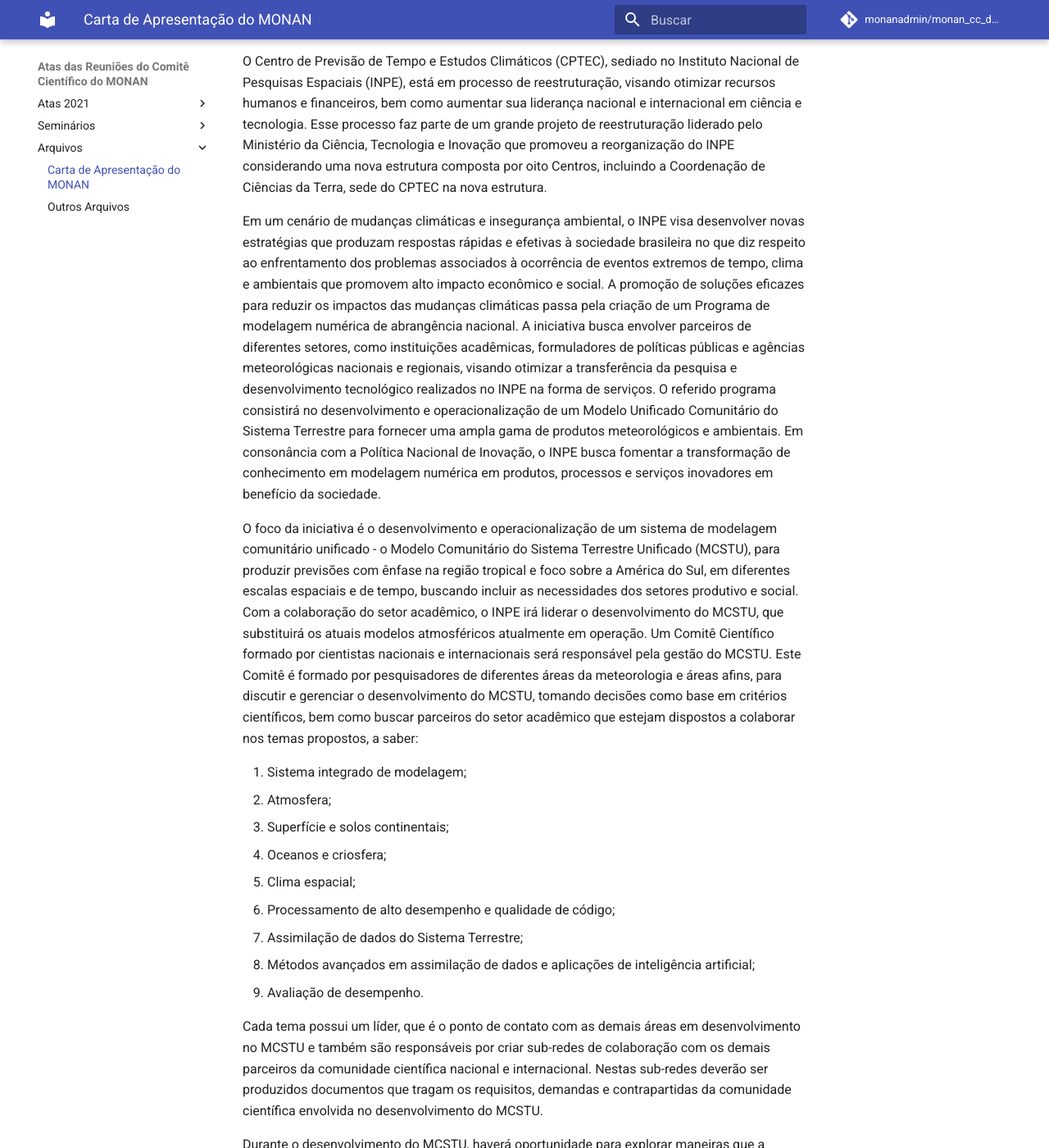
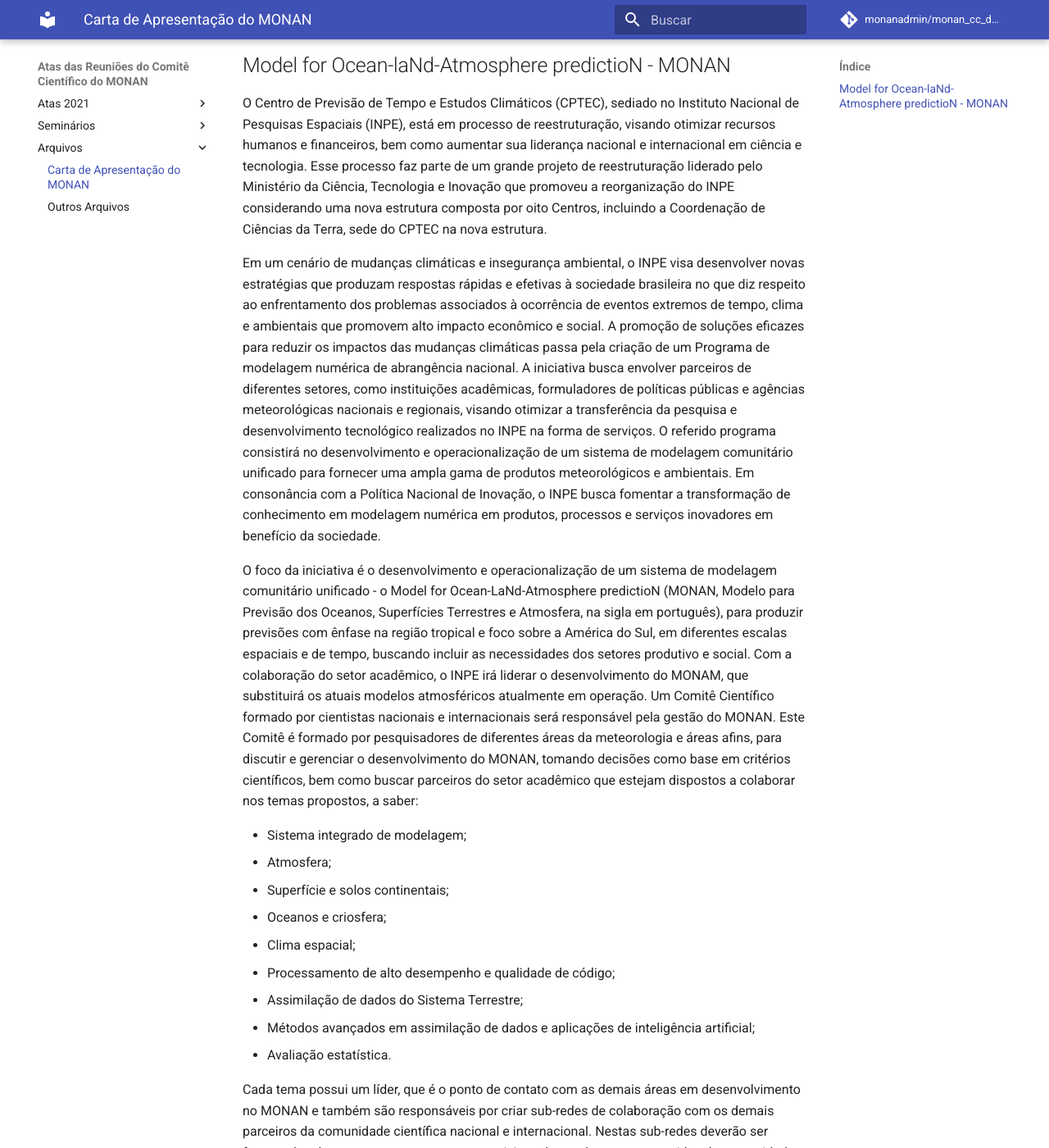
Before and after one commit to monanadmin/monan_cc_docs, an MkDocs documentation site: the page built from docs/carta_apres_monan.md, in a window 1280 px wide and 1400 px high, scrolled down 357 px. Shown: the whole window at 82% size. Built offline with MkDocs 1.6.1 and Material for MkDocs 9.7.7, drawn with Linux system fonts in a browser that asks for light colours; comment, search, counter and statistics services are not loaded; some of the changed text lies outside the part shown.

Commit message:
Atualizando arquivo docs/carta_apres_monan.md

```diff
--- a/docs/carta_apres_monan.md
+++ b/docs/carta_apres_monan.md
@@ -4,29 +4,32 @@
     * Versão apresentada ao Comitê Científico em 30 de Agosto de 2021;
     * Novas versões com atualizações e correções serão mantidas nesta página ([link](https://github.com/monanadmin/monan_cc_docs/commits/master/docs/carta_apres_monan.md) para o histórico das atualizações).
 
-# Modelo Unificado Comunitário do Sistema Terrestre
+# Modelo Para Previsão dos Oceanos, Superfícies Terrestres e Atmosfera
 
+## Model for Ocean-laNd-Atmosphere predictioN - MONAN
 
 O Centro de Previsão de Tempo e Estudos Climáticos (CPTEC), sediado no Instituto Nacional de Pesquisas Espaciais (INPE), está em processo de reestruturação, visando otimizar recursos humanos e financeiros, bem como aumentar sua liderança nacional e internacional em ciência e tecnologia. Esse processo faz parte de um grande projeto de reestruturação liderado pelo Ministério da Ciência, Tecnologia e Inovação que promoveu a reorganização do INPE considerando uma nova estrutura composta por oito Centros, incluindo a Coordenação de Ciências da Terra, sede do CPTEC na nova estrutura.
 
-Em um cenário de mudanças climáticas e insegurança ambiental, o INPE visa desenvolver novas estratégias que produzam respostas rápidas e efetivas à sociedade brasileira no que diz respeito ao enfrentamento dos problemas associados à ocorrência de eventos extremos de tempo, clima e ambientais que promovem alto impacto econômico e social. A promoção de soluções eficazes para reduzir os impactos das mudanças climáticas passa pela criação de um Programa de modelagem numérica de abrangência nacional. A iniciativa busca envolver parceiros de diferentes setores, como instituições acadêmicas, formuladores de políticas públicas e agências meteorológicas nacionais e regionais, visando otimizar a transferência da pesquisa e desenvolvimento tecnológico realizados no INPE na forma de serviços. O referido programa consistirá no desenvolvimento e operacionalização de um Modelo Unificado Comunitário do Sistema Terrestre para fornecer uma ampla gama de produtos meteorológicos e ambientais. Em consonância com a Política Nacional de Inovação, o INPE busca fomentar a transformação de conhecimento em modelagem numérica em produtos, processos e serviços inovadores em benefício da sociedade.
+Em um cenário de mudanças climáticas e insegurança ambiental, o INPE visa desenvolver novas estratégias que produzam respostas rápidas e efetivas à sociedade brasileira no que diz respeito ao enfrentamento dos problemas associados à ocorrência de eventos extremos de tempo, clima e ambientais que promovem alto impacto econômico e social. A promoção de soluções eficazes para reduzir os impactos das mudanças climáticas passa pela criação de um Programa de modelagem numérica de abrangência nacional. A iniciativa busca envolver parceiros de diferentes setores, como instituições acadêmicas, formuladores de políticas públicas e agências meteorológicas nacionais e regionais, visando otimizar a transferência da pesquisa e desenvolvimento tecnológico realizados no INPE na forma de serviços. O referido programa consistirá no desenvolvimento e operacionalização de um sistema de modelagem comunitário unificado para fornecer uma ampla gama de produtos meteorológicos e ambientais. Em consonância com a Política Nacional de Inovação, o INPE busca fomentar a transformação de conhecimento em modelagem numérica em produtos, processos e serviços inovadores em benefício da sociedade.
 
-O foco da iniciativa é o desenvolvimento e operacionalização de um sistema de modelagem comunitário unificado - o Modelo Comunitário do Sistema Terrestre Unificado (MCSTU), para produzir previsões com ênfase na região tropical e foco sobre a América do Sul, em diferentes escalas espaciais e de tempo, buscando incluir as necessidades dos setores produtivo e social. Com a colaboração do setor acadêmico, o INPE irá liderar o desenvolvimento do MCSTU,  que substituirá os atuais modelos atmosféricos atualmente em operação. Um Comitê Científico formado por cientistas nacionais e internacionais será responsável pela gestão do MCSTU. Este Comitê é formado por pesquisadores de diferentes áreas da meteorologia e áreas afins, para discutir e gerenciar o desenvolvimento do MCSTU, tomando decisões como base em critérios científicos, bem como buscar parceiros do setor acadêmico que estejam dispostos a colaborar nos temas propostos, a saber:
+O foco da iniciativa é o desenvolvimento e operacionalização de um sistema de modelagem comunitário unificado - o Model for Ocean-LaNd-Atmosphere predictioN (MONAN, Modelo para Previsão dos Oceanos, Superfícies Terrestres e Atmosfera, na sigla em português), para produzir previsões com ênfase na região tropical e foco sobre a América do Sul, em diferentes escalas espaciais e de tempo, buscando incluir as necessidades dos setores produtivo e social. Com a colaboração do setor acadêmico, o INPE irá liderar o desenvolvimento do MONAM, que substituirá os atuais modelos atmosféricos atualmente em operação. Um Comitê Científico formado por cientistas nacionais e internacionais será responsável pela gestão do MONAN. Este Comitê é formado por pesquisadores de diferentes áreas da meteorologia e áreas afins, para discutir e gerenciar o desenvolvimento do MONAN, tomando decisões como base em critérios científicos, bem como buscar parceiros do setor acadêmico que estejam dispostos a colaborar nos temas propostos, a saber:
 
-1. Sistema integrado de modelagem;
-2. Atmosfera;
-3. Superfície e solos continentais;
-4. Oceanos e criosfera;
-5. Clima espacial;
-6. Processamento de alto desempenho e qualidade de código;
-7. Assimilação de dados do Sistema Terrestre;
-8. Métodos avançados em assimilação de dados e aplicações de inteligência artificial;
-9. Avaliação de desempenho.
+* Sistema integrado de modelagem;
+* Atmosfera;
+* Superfície e solos continentais;
+* Oceanos e criosfera;
+* Clima espacial;
+* Processamento de alto desempenho e qualidade de código;
+* Assimilação de dados do Sistema Terrestre;
+* Métodos avançados em assimilação de dados e aplicações de inteligência artificial;
+* Avaliação estatística.
 
-Cada tema possui um líder, que é o ponto de contato com as demais áreas em desenvolvimento no MCSTU e também são responsáveis por criar sub-redes de colaboração com os demais parceiros da comunidade científica nacional e internacional. Nestas sub-redes deverão ser produzidos documentos que tragam os requisitos, demandas e contrapartidas da comunidade científica envolvida no desenvolvimento do MCSTU.
+Cada tema possui um líder, que é o ponto de contato com as demais áreas em desenvolvimento no MONAN e também são responsáveis por criar sub-redes de colaboração com os demais parceiros da comunidade científica nacional e internacional. Nestas sub-redes deverão ser formatados documentos que tragam os requisitos, demandas e contrapartidas da comunidade científica envolvida no desenvolvimento do MONAN.
 
-Durante o desenvolvimento do MCSTU, haverá oportunidade para explorar maneiras que a comunidade brasileira de modelagem numérica poderá se engajar na construção de um sistema de relevância nacional, garantindo um presente mais resiliente e futuro sustentável para a sociedade brasileira. Futuramente, espera-se o envolvimento de toda a América Latina e Caribe no desenvolvimento contínuo e longevo do MCSTU.
+Durante o desenvolvimento do MONAN, haverá oportunidade para explorar maneiras que a comunidade brasileira de modelagem numérica poderá se engajar na construção de um sistema de relevância nacional, garantindo um presente mais resiliente e futuro sustentável para a sociedade brasileira. Futuramente, espera-se o envolvimento de toda a América Latina e Caribe no desenvolvimento contínuo e longevo do MONAN.
+
+Para mais informações sobre o desenvolvimentos relacionados com o modelo e atualizações sobre o Comitê Científico, acesse: [https://monanadmin.github.io/monan_cc_docs/](https://monanadmin.github.io/monan_cc_docs/).
 
 ??? Anexos
 
-    * [Carta Introdutória ao MCSTU (PDF)](https://drive.google.com/file/d/1sktZiqeCnMi1jxzIHPVDd1taWl1m60gM/view?usp=sharing)
+    * [Carta Introdutória ao MCSTU (PDF)](https://drive.google.com/file/d/1f8bD8Qdg3oNYbuonYMVijrnFGnLlJ3ES/view?usp=sharing)
```
